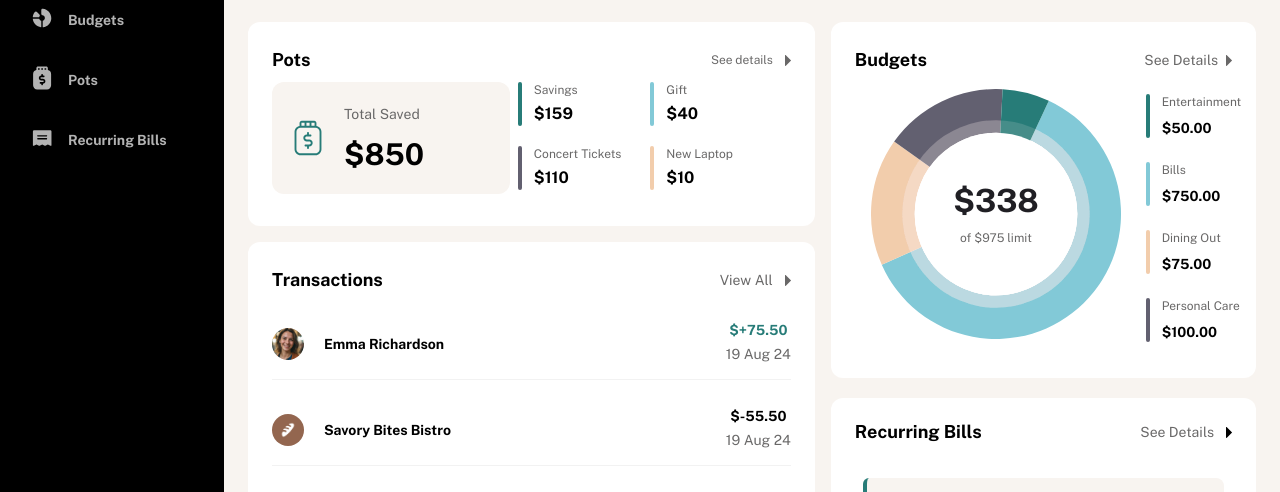
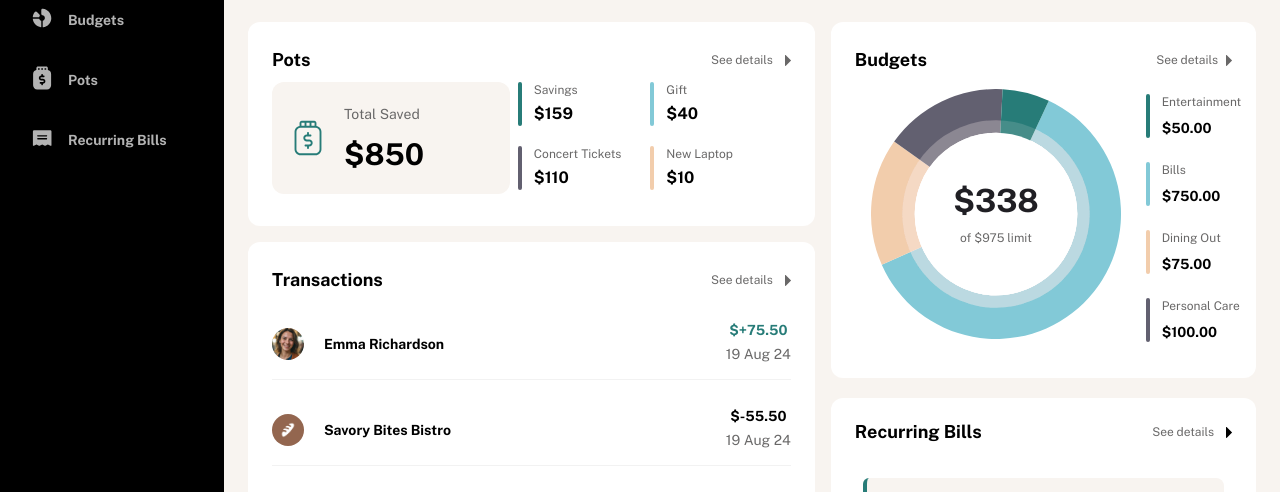
Before and after one commit to SonOfMan12316/mancyDev-finance-tracker, a React (Vite) app: page /overview in a window 1280 px wide. Shown: the part 222-714 px from the top of the page. Built offline with nearby package versions, Linux system fonts and the light colour scheme.

Commit message:
added routing in overview

```diff
--- a/src/components/pages/overview.tsx
+++ b/src/components/pages/overview.tsx
@@ -1,3 +1,5 @@
+import { useNavigate } from "react-router-dom";
+
 import { Layout } from "../layout";
 import { addCommasToNumber } from "../../utils/number";
 import { RightIcon, SavingIcon } from "../icons";
@@ -6,6 +8,8 @@ import { toDMYString } from "../../utils/date";
 import PieChart from "../ui/PieChart";
 
 const OverView = () => {
+  const navigate = useNavigate();
+
   const figure = [
     {
       name: "Current Balance",
@@ -118,7 +122,10 @@ const OverView = () => {
                   <div>
                     <h1 className="text-lg font-bold">Pots</h1>
                   </div>
-                  <div className="flex items-center space-x-3">
+                  <div
+                    onClick={() => navigate("/pots")}
+                    className="flex items-center space-x-3 cursor-pointer"
+                  >
                     <h1 className="text-xs text-ch-grey">See details</h1>
                     <RightIcon color="#696868" />
                   </div>
@@ -159,10 +166,11 @@ const OverView = () => {
                   <div>
                     <h1 className="text-lg font-bold">Transactions</h1>
                   </div>
-                  <div className="flex items-center space-x-3">
-                    <h1 className="text-sm text-ch-grey capitalize">
-                      view all
-                    </h1>
+                  <div
+                    onClick={() => navigate("/transactions")}
+                    className="flex items-center space-x-3 cursor-pointer"
+                  >
+                    <h1 className="text-xs text-ch-grey">See details</h1>
                     <RightIcon color="#696868" />
                   </div>
                 </div>
@@ -213,10 +221,11 @@ const OverView = () => {
                   <div>
                     <h1 className="text-lg font-bold">Budgets</h1>
                   </div>
-                  <div className="flex items-center space-x-3 lg:space-x-2">
-                    <h1 className="text-sm text-ch-grey capitalize">
-                      see details
-                    </h1>
+                  <div
+                    onClick={() => navigate("/budgets")}
+                    className="flex items-center space-x-3 lg:space-x-2 cursor-pointer"
+                  >
+                    <h1 className="text-xs text-ch-grey">See details</h1>
                     <RightIcon color="#696868" />
                   </div>
                 </div>
@@ -252,10 +261,11 @@ const OverView = () => {
                   <div>
                     <h1 className="text-lg font-bold">Recurring Bills</h1>
                   </div>
-                  <div className="flex items-center space-x-3">
-                    <h1 className="text-sm text-ch-grey capitalize">
-                      see details
-                    </h1>
+                  <div
+                    onClick={() => navigate("/recurring-bills")}
+                    className="flex items-center space-x-3 cursor-pointer"
+                  >
+                    <h1 className="text-xs text-ch-grey">See details</h1>
                     <RightIcon />
                   </div>
                 </div>
```
